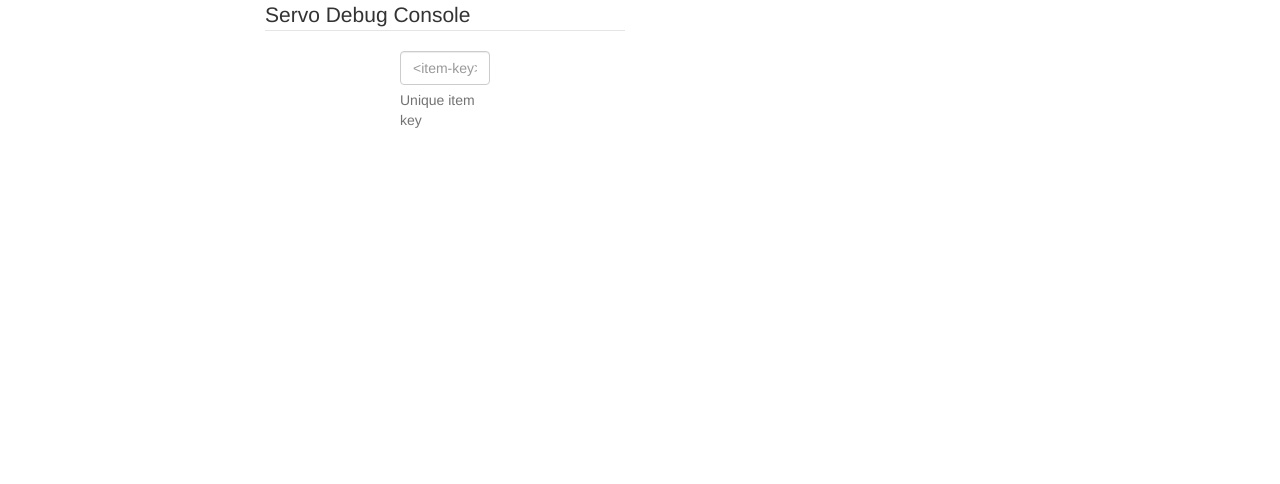
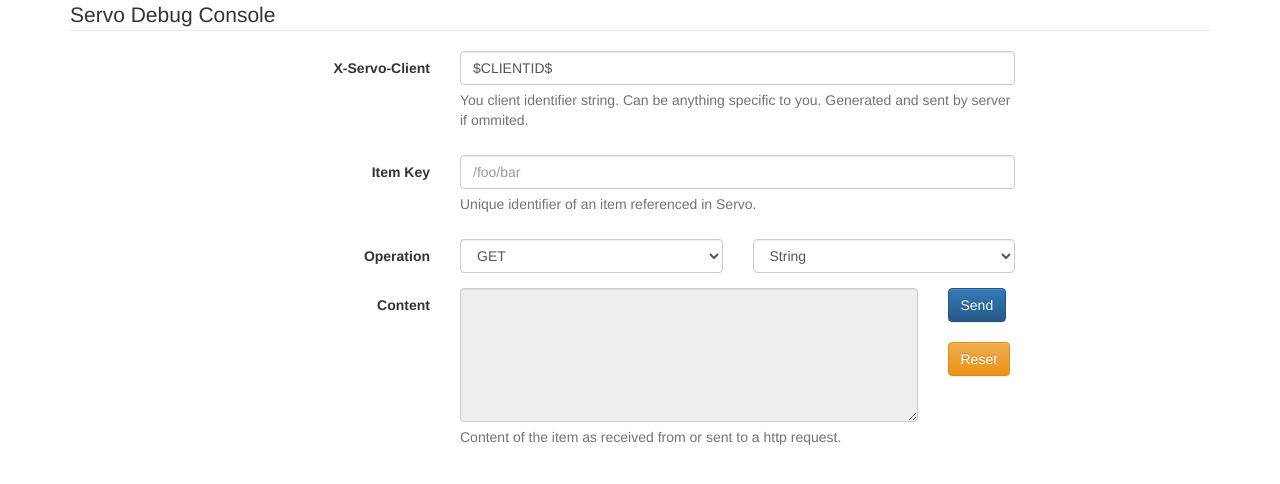
Before and after one commit to stan1y/servo, a plain HTML site: page assets/console.html in a window 1280 px wide. Drawn offline with nearby package versions, Linux system fonts and the light colour scheme.

Commit message:
debug console initial ui

```diff
--- a/assets/console.html
+++ b/assets/console.html
@@ -16,30 +16,92 @@
 
 	<body>
 		<div class="container">
-			<div class="row">
 
-				<div class="col-md-2"></div>
-
-				<div class="col-md-4">
-					<form class="form-horizontail">
+			<form class="form-horizontal">
 				<fieldset>
 					<legend>Servo Debug Console</legend>
-
 					<div class="form-group">
-								<label class="col-md-4 control-label" for="key"></label>
-								<div class="col-md-4">
-									<input class="form-control input-md" id="key" name="item-key" type="text" placeholder="<item-key>">
-									<span class="help-block">Unique item key</span>
+						<label class="col-md-4 control-label" for="client-id">
+							X-Servo-Client
+						</label>
+						<div class="col-md-6">
+							<input id="client-id"
+								name="client-id"
+								type="text"
+								value="$CLIENTID$"
+								placeholder="My-Example-Client"
+								class="form-control input-md">
+							<span class="help-block">
+								You client identifier string. Can be anything specific to you. Generated and sent by server if ommited.
+							</span>
 						</div>
 					</div>
-
+					<div class="form-group">
+						<label class="col-md-4 control-label" for="item-key">
+							Item Key
+						</label>
+						<div class="col-md-6">
+							<input id="item-key"
+								name="item-key"
+								type="text"
+								placeholder="/foo/bar"
+								class="form-control input-md">
+							<span class="help-block">
+								Unique identifier of an item referenced in Servo.
+							</span>
+						</div>
+					</div>
+					<div class="form-group">
+						<label class="col-md-4 control-label">
+							Operation
+						</label>
+						<div class="col-md-3">
+							<select id="method"
+								name="method"
+								class="form-control input-md">
+								<option value="GET">GET</option>
+								<option value="HEAD">HEAD</option>
+								<option value="POST">POST</option>
+								<option value="PUT">PUT</option>
+								<option value="DELETE">DELETE</option>
+							</select>
+						</div>
+						<div class="col-md-3">
+							<select id="content-type"
+								name="content-type"
+								class="form-control input-md">
+								<option value="text/plain">String</option>
+								<option value="application/json">JSON</option>
+								<option value="multipart/form-data">Binary</option>
+							</select>
+						</div>
+					</div>
+					<div class="form-group">
+						<label class="col-md-4 control-label">
+							Content
+						</label>
+						<div class="col-md-5">
+							<textarea id="body"
+								name="body"
+								rows=6
+								class="form-control" readonly></textarea>
+							<span class="help-block">
+								Content of the item as received from or sent to a http request.
+							</span>
+						</div>
+						<div class="col-md-1">
+							<button type="button"
+								id="send"
+								class="btn btn-s btn-primary">Send</button>
+							<br/>
+							<br/>
+							<button type="button"
+								id="reset"
+								class="btn btn-s btn-warning">Reset</button>
+						<div>
+					</div>
 				</fieldset>
 			</form>
-				</div>
-
-				<div class="col-md-2"></div>
-
-			</div>
 		</div>
 	</body>
 
```
Also changed, not shown: 4 other files. Lines whose indentation alone changed are shown as unchanged.
